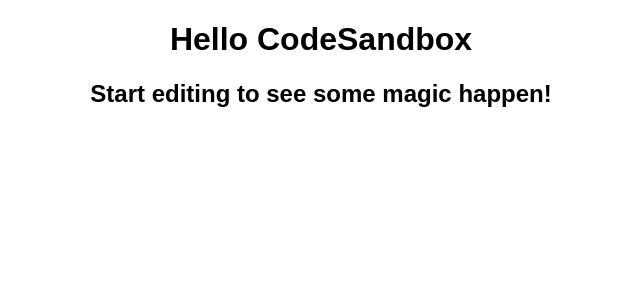
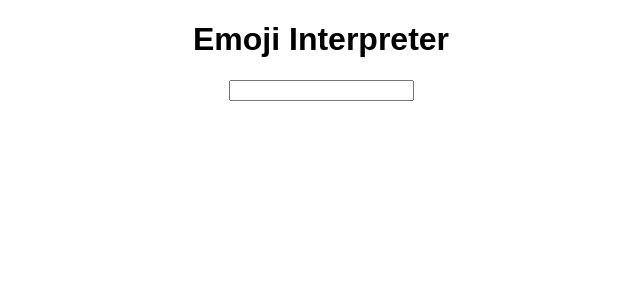
Before and after one commit to hunarjain007/lesson-five-neogcamp, a React (Create React App) app: page / in a window 1280 px wide. Shown: the top 300 px of the page, without its empty margins (319-959 px from the left). Built offline with nearby package versions, Linux system fonts and the light colour scheme.

Commit message:
basic-boilerplate

```diff
--- a/src/App.js
+++ b/src/App.js
@@ -1,11 +1,29 @@
-import React from "react";
+import React, { useState } from "react";
 import "./styles.css";
 
+const emojiDict = {
+  "🏁": "Chequered Flag"
+};
+
 export default function App() {
+  const [emojiMeaning, setEmojiMeaning] = useState("");
+
+  function onChangeHandler(emoji) {
+    if (emoji in emojiDict) {
+      console.log(emoji);
+      setEmojiMeaning(emojiDict[emoji]);
+    } else {
+      console.log(emoji);
+      setEmojiMeaning("Sorry the database doesn't have it.");
+    }
+  }
   return (
     <div className="App">
-      <h1>Hello CodeSandbox</h1>
-      <h2>Start editing to see some magic happen!</h2>
+      <h1>Emoji Interpreter</h1>
+      <input onChange={(event) => onChangeHandler(event.target.value)}>
+        {}
+      </input>
+      <h1>{emojiMeaning}</h1>
     </div>
   );
 }
```
